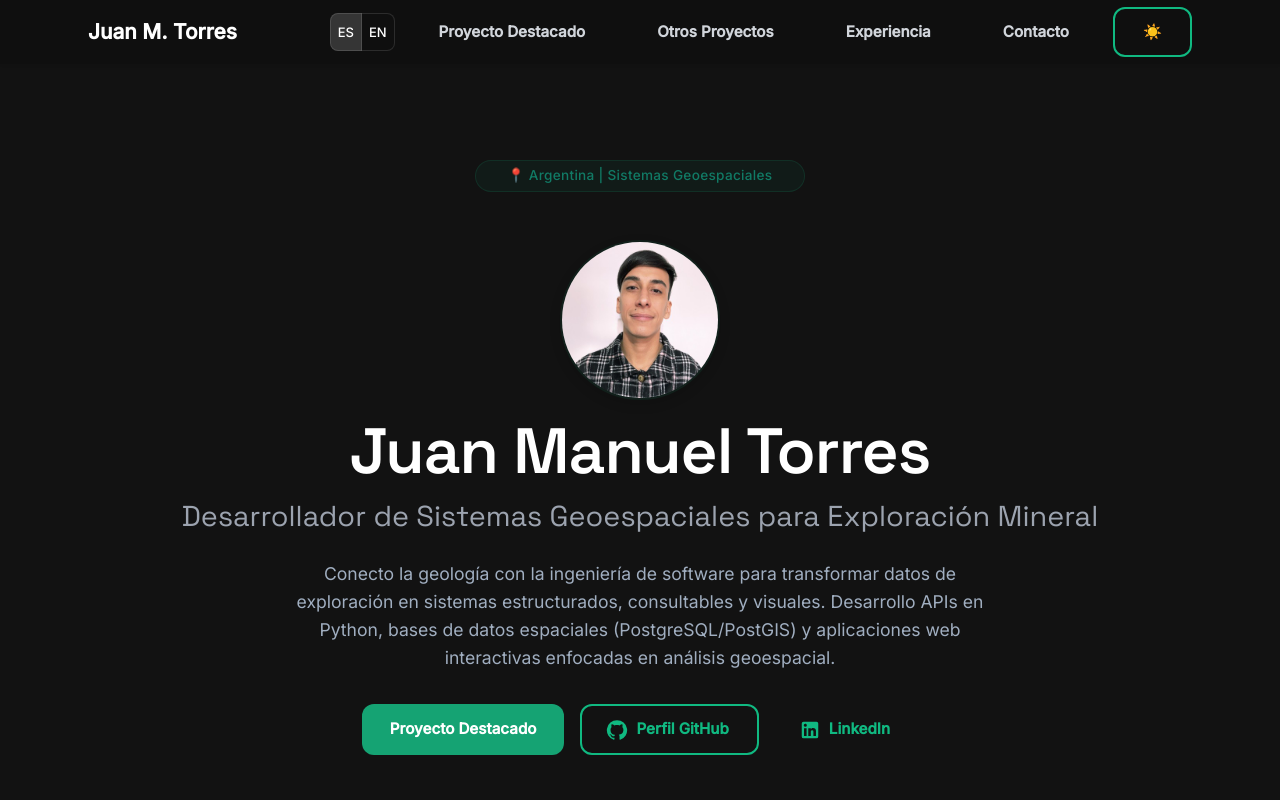
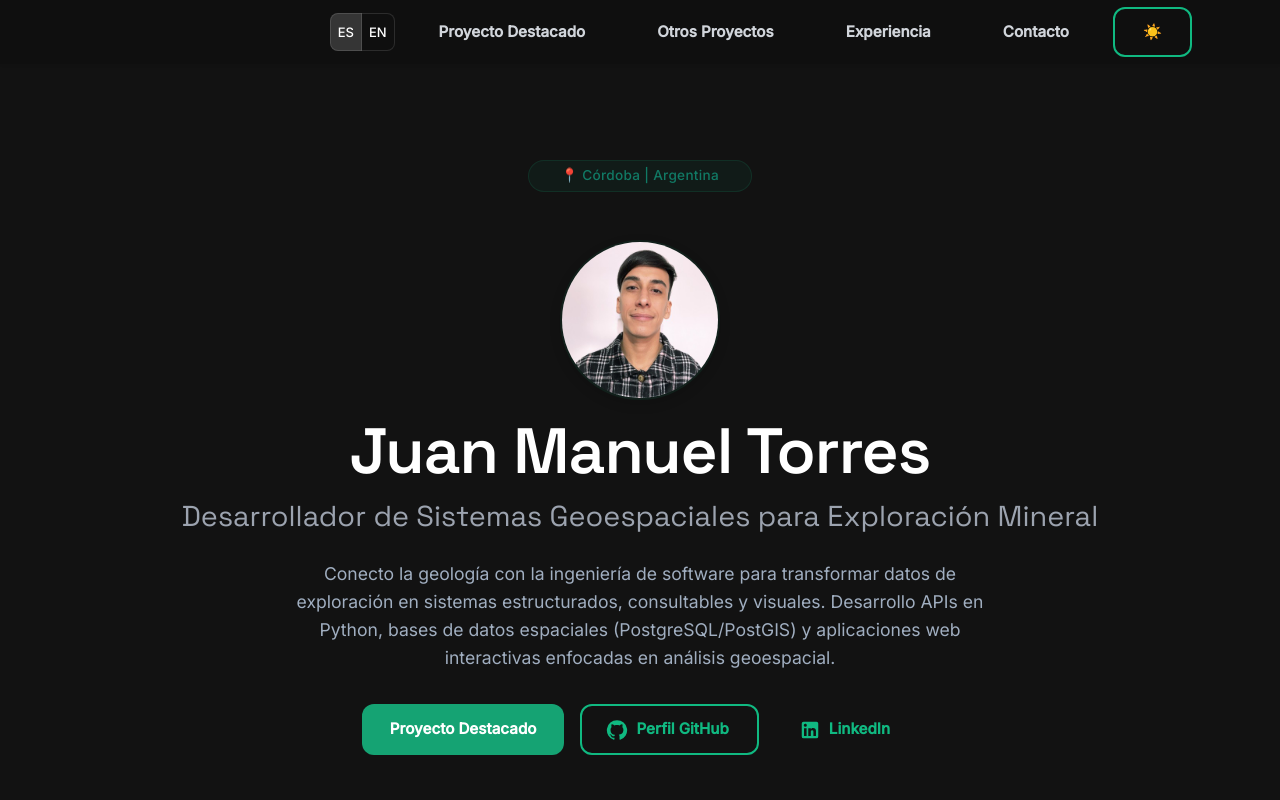
Before and after one commit to InsightLaboratory/portfolio, a React (Vite) app: page / in a window 1280 px wide. Shown: the top 800 px of the page. Built offline with nearby package versions, Linux system fonts and the light colour scheme.

Commit message:
Remove name from top navbar and update hero badge to Córdoba | Argentina

```diff
--- a/src/components/Navbar.tsx
+++ b/src/components/Navbar.tsx
@@ -55,9 +55,6 @@ export default function Navbar() {
 
   const drawer = (
     <Box sx={{ width: 260, pt: 2 }}>
-      <Box sx={{ px: 2, pb: 2, fontWeight: 700, fontSize: '1.2rem' }}>
-        Juan M. Torres
-      </Box>
       <Divider />
       <List>
         {navLinks.map((link) => (
@@ -111,7 +108,7 @@ export default function Navbar() {
             minHeight: { xs: 56, md: 64 },
           }}
         >
-          <Box sx={{ fontWeight: 700, fontSize: '1.3rem' }}>Juan M. Torres</Box>
+          <Box />
 
           {/* Desktop nav */}
           {!isMobile && (
--- a/src/i18n/en.json
+++ b/src/i18n/en.json
@@ -6,7 +6,7 @@
     "contact": "Contact"
   },
   "hero": {
-    "badge": "📍 Argentina | Geospatial Systems",
+    "badge": "📍 Córdoba | Argentina",
     "title": "Juan Manuel Torres",
     "subtitle": "Geospatial Systems Developer for Mineral Exploration",
     "description": "I connect geology with software engineering to transform exploration data into structured, queryable, and visual systems. I develop Python APIs, spatial databases (PostgreSQL/PostGIS), and interactive web applications focused on geospatial analysis.",
--- a/src/i18n/es.json
+++ b/src/i18n/es.json
@@ -6,7 +6,7 @@
     "contact": "Contacto"
   },
   "hero": {
-    "badge": "📍 Argentina | Sistemas Geoespaciales",
+    "badge": "📍 Córdoba | Argentina",
     "title": "Juan Manuel Torres",
     "subtitle": "Desarrollador de Sistemas Geoespaciales para Exploración Mineral",
     "description": "Conecto la geología con la ingeniería de software para transformar datos de exploración en sistemas estructurados, consultables y visuales. Desarrollo APIs en Python, bases de datos espaciales (PostgreSQL/PostGIS) y aplicaciones web interactivas enfocadas en análisis geoespacial.",
```
